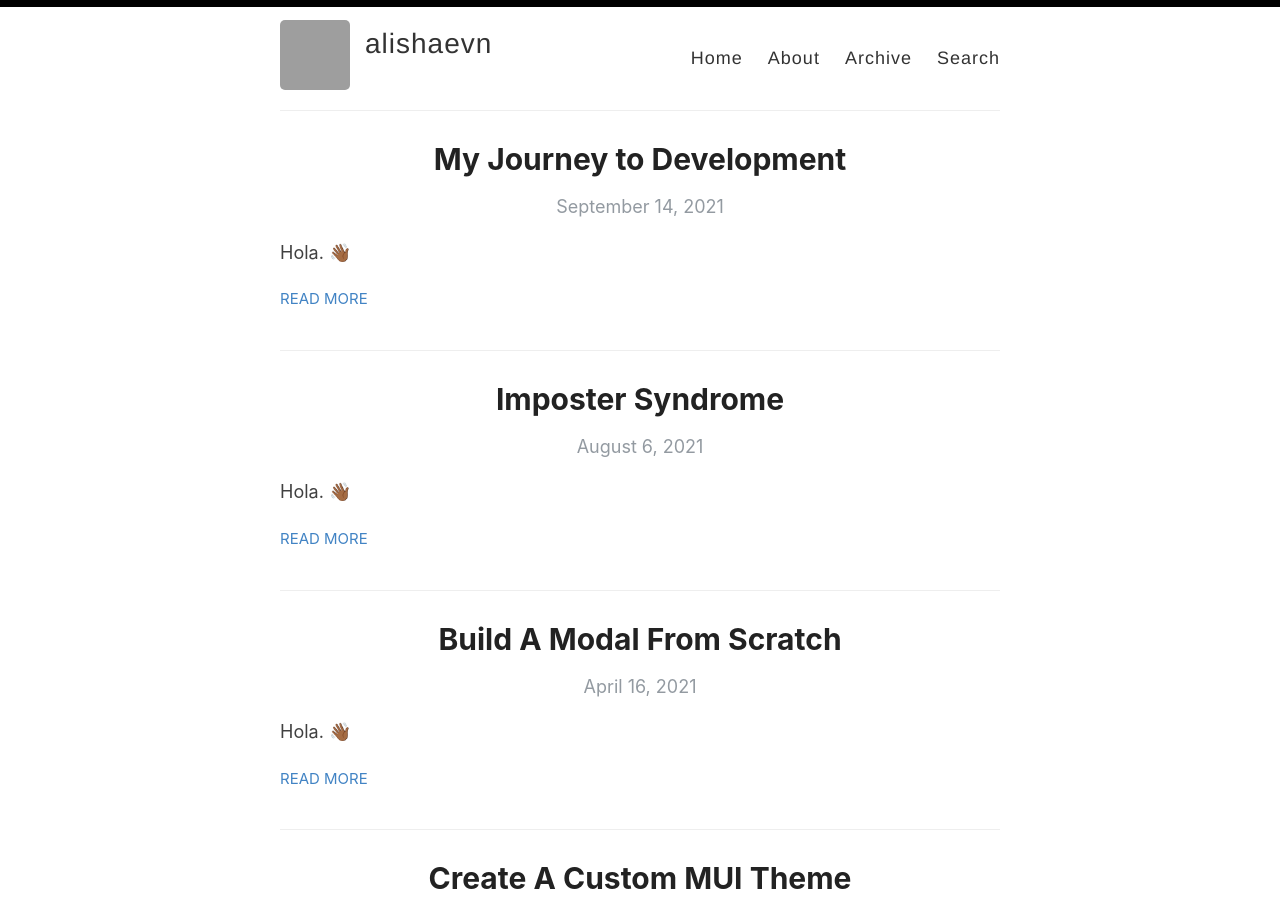
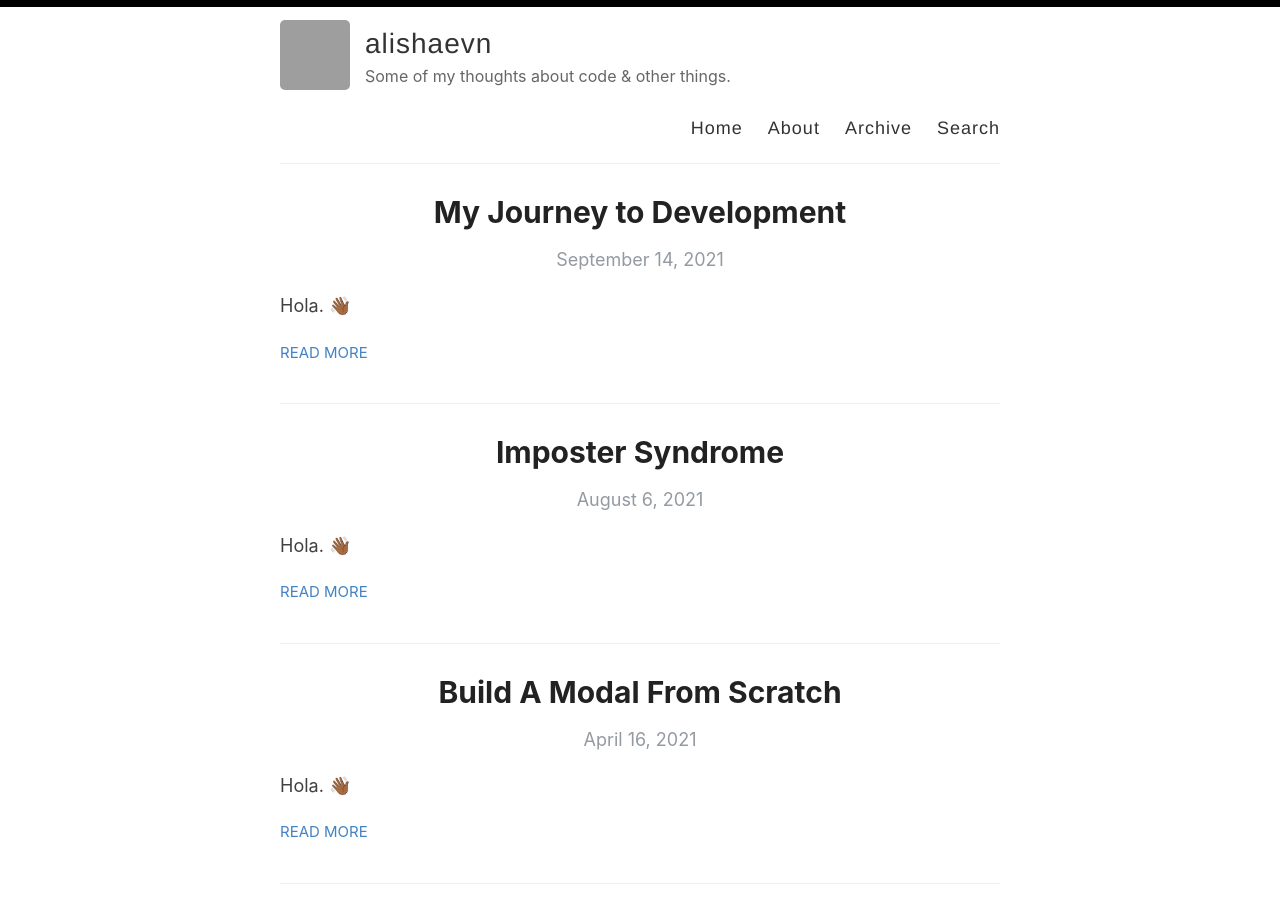
Before and after one commit to alishaevn/alishaevn.github.io, a Jekyll site: the page built from index.html, in a window 1280 px wide and 900 px high. Built offline with Jekyll 4.4.1, drawn with Linux system fonts in a browser that asks for light colours; the list of posts is cut into pages by our own code; grey boxes are pictures that could not be loaded.

Commit message:
add a site description

```diff
--- a/_config.yml
+++ b/_config.yml
@@ -9,7 +9,7 @@ name: alishaevn
 author: Alisha Evans
 
 # Short bio or description (displayed in the header)
-description:
+description: Some of my thoughts about code & other things.
 
 # URL of your avatar or profile pic (you could use your GitHub profile pic)
 avatar: https://avatars.githubusercontent.com/u/29032869?s=400&u=35f39f91f989dd4204a79b5b9ffefdb1a404a706&v=4
```
